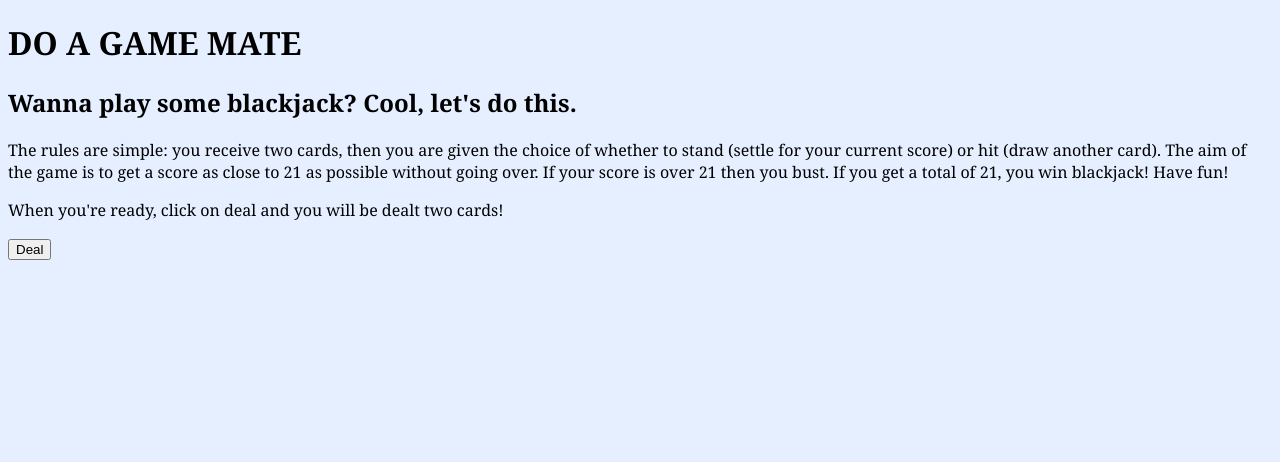
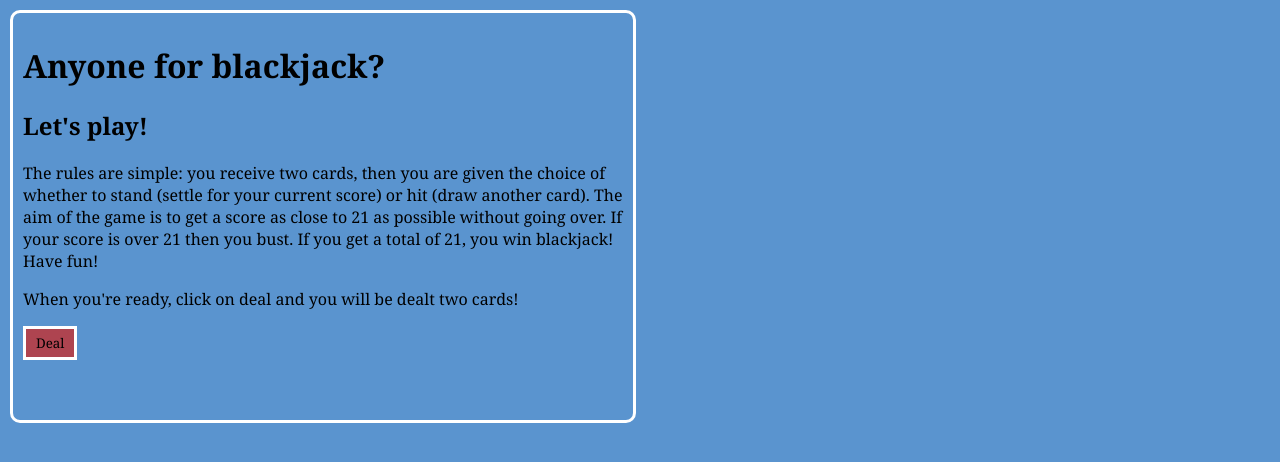
Before and after one commit to llcollett/codeworks-blackjack, a plain HTML site: page index.html in a window 1280 px wide. Drawn offline with nearby package versions, Linux system fonts and the light colour scheme.

Commit message:
adding readme

```diff
--- a/game.js
+++ b/game.js
@@ -30,7 +30,7 @@ Game.prototype.play = function() {
     this.blackjack();
   }
   else {
-    text=`You have drawn: ${this.hand.join(' and a ')}. Your score is ${this.totalScore}. hit or stand?`
+    text=`You have drawn: ${this.hand.join(' and a ')}. Your score is ${this.totalScore}. Hit or stand?`
     $('#message').text(text);
   }
 
@@ -122,7 +122,7 @@ Game.prototype.hit = function() {
   }
   else {
     // game text
-    text = `You have drawn: ${this.hand.join(' and a ')}. Your score is ${this.totalScore}. hit or stand?`;
+    text = `You have drawn: ${this.hand.join(' and a ')}. Your score is ${this.totalScore}. Hit or stand?`;
     $('#message').text(text);
   }
 
--- a/index.html
+++ b/index.html
@@ -1,15 +1,14 @@
 <!DOCTYPE html>
 <html>
     <head>
-        <title>Blackjack af</title>
+        <title>Blackjack</title>
         <link rel="stylesheet" href="stylesheet.css" >
     </head>
     <body>
-        <header>
         <div class="head-text">
 
-                <h1>DO A GAME MATE</h1>
-                <h2>Wanna play some blackjack? Cool, let's do this.</h2>
+            <h1>Anyone for blackjack?</h1>
+            <h2>Let's play!</h2>
 
             <p>The rules are simple: you receive two cards, then you are given the choice of whether to stand (settle for your current score) or hit (draw another card). The aim of the game is to get a score as close to 21 as possible without going over. If your score is over 21 then you bust. If you get a total of 21, you win blackjack! Have fun!</p>
             <p>When you're ready, click on deal and you will be dealt two cards!</p>
@@ -25,7 +24,6 @@
             <button id="stand-button">Stand</button>
             <button id="reset-button">Reset</button>
         </div>
-        </header>
 
 
         <script
--- a/stylesheet.css
+++ b/stylesheet.css
@@ -1,8 +1,14 @@
 
 
 body {
-    font-family: Georgia;
-    background-color: rgba(0, 102, 255, 0.1);
+	font-family: Georgia, serif;
+	background-color: rgba(49, 122, 196, 0.8);
+	background-clip: padding-box;
+	width: 600px;
+	padding: 10px;
+	margin: 10px;
+	border: 3px solid white;
+	border-radius: 10px;
 }
 
 #bust, #stand {
@@ -11,5 +17,11 @@ body {
 
 #blackjack {
 	font-size: 50px;
-	color: rgba(255, 0, 0, 0.8);
+	color: rgb(255, 0, 0);
 }
+button {
+	font-family: Georgia, serif;
+	background-color: rgba(196, 49, 49, 0.8);
+	padding: 5px 10px;
+	border: 3px solid white;
+}
```
Also changed, not shown: 1 other file. Lines whose indentation alone changed are shown as unchanged.
